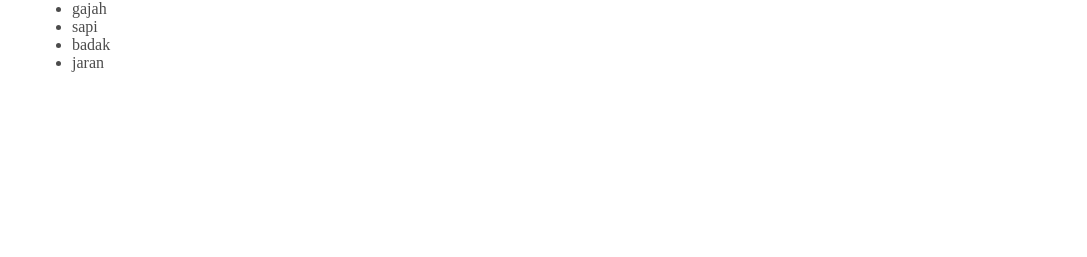
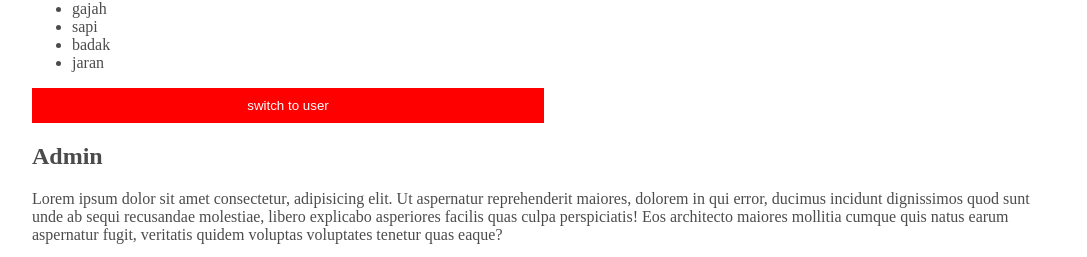
Before and after one commit to zettacamp-muhammad-farhan/farhan_zettacamp_catfish, an Angular app in the folder ohMy/: page / in a window 1280 px wide. Shown: the part 1040-1297 px from the top of the page, without its empty margins (96-1183 px from the left). Before the commit the page ends 1128 px from the top, so only its background shows below. Built offline with nearby package versions, Linux system fonts and the light colour scheme.

Commit message:
add some event binding

```diff
--- a/ohMy/src/app/main/content/content.component.html
+++ b/ohMy/src/app/main/content/content.component.html
@@ -10,3 +10,11 @@
 <ul>
   <li *ngFor="let item of items">{{ item }}</li>
 </ul>
+
+<button class="magicButton" (click)="switchRole()" [innerText]="user === 'user' ? 'switch to admin' : 'switch to user'  "></button>
+
+<app-section *ngIf="user === 'user' else elseBlock " ></app-section>
+<ng-template #elseBlock >
+  <h1>Admin</h1>
+  <p>Lorem ipsum dolor sit amet consectetur, adipisicing elit. Ut aspernatur reprehenderit maiores, dolorem in qui error, ducimus incidunt dignissimos quod sunt unde ab sequi recusandae molestiae, libero explicabo asperiores facilis quas culpa perspiciatis! Eos architecto maiores mollitia cumque quis natus earum aspernatur fugit, veritatis quidem voluptas voluptates tenetur quas eaque?</p>
+</ng-template>
--- a/ohMy/src/app/main/content/content.component.scss
+++ b/ohMy/src/app/main/content/content.component.scss
@@ -40,3 +40,12 @@ button{
 button:hover{
     background-color: rgba(57, 85, 84, 0.488);
 }
+
+.magicButton{
+    border: 0;
+    cursor: pointer;
+    background-color: red;
+    color: white;
+    width: 50%;
+    margin-left: auto; margin-right: auto;
+}
--- a/ohMy/src/app/main/content/content.component.ts
+++ b/ohMy/src/app/main/content/content.component.ts
@@ -6,6 +6,8 @@ import { Component, OnInit } from '@angular/core';
   styleUrls: ['./content.component.scss']
 })
 export class ContentComponent implements OnInit {
+
+  user = 'admin'
 
   items = ['gajah', 'sapi', 'badak', 'jaran']
 
@@ -48,6 +50,14 @@ export class ContentComponent implements OnInit {
     this.items.push(newItem);
   }
 
+  switchRole(){
+    if(this.user=="user"){
+      this.user="admin"
+    } else {
+      this.user="user"
+    }
+  }
+
   ngOnInit(): void {
   }
 
--- a/ohMy/src/app/main/content/list/list.component.ts
+++ b/ohMy/src/app/main/content/list/list.component.ts
@@ -10,6 +10,7 @@ export class ListComponent implements OnInit {
 
   inputData ="input your data ..."
 
+  imgHide = 'https://upload.wikimedia.org/wikipedia/commons/thumb/c/cd/Black_flag.svg/2560px-Black_flag.svg.png'
 
   constructor() { }
 
--- /dev/null
+++ b/ohMy/src/app/main/content/section/section.component.html
@@ -0,0 +1,6 @@
+<div class="field" >
+    <h1>AWESOME DAY WITH RAINY</h1>
+    <p>Lorem ipsum dolor sit, amet consectetur adipisicing elit. Doloribus laboriosam qui fuga sequi! Non sed voluptates laboriosam laudantium. Eos doloremque veritatis tenetur perspiciatis modi cupiditate, autem optio corporis, dolore ratione, iste illum molestiae deserunt aliquam architecto harum expedita! Alias quis suscipit, iste veniam eius officiis quod modi eveniet, ipsa praesentium mollitia commodi debitis sed qui ut exercitationem deleniti dolorem natus blanditiis voluptatibus cupiditate voluptas. Sint veritatis tempora sunt consequuntur quaerat sed doloribus minima nam quae. Odit, rerum animi ipsum, veniam dolorum fugit, corporis voluptates eaque ex dolores suscipit! Nisi rerum commodi dolore corporis expedita corrupti aliquam porro excepturi. Ut, nulla.</p>
+
+    <p>Lorem ipsum dolor sit amet consectetur adipisicing elit. Officiis qui assumenda nulla tenetur atque, eius facere, porro doloribus a voluptatibus nam quam tempore cupiditate vel non obcaecati. Cumque perspiciatis officia minima cupiditate provident odit nobis temporibus quia sed, rem nostrum? Sit voluptates inventore quam veritatis, possimus debitis qui quas doloremque dolorum a voluptatum cum soluta distinctio provident, delectus magni placeat laudantium et neque ullam quod accusantium. Neque ut delectus ea.</p>
+</div>
--- /dev/null
+++ b/ohMy/src/app/main/content/section/section.component.scss
@@ -0,0 +1,10 @@
+.field {
+    background-color: skyblue;
+    color: gray;
+    width: 70%;
+    margin-right: auto; margin-left: auto;
+    padding: 20px;
+}
+h1 {
+    text-align: center;
+}
--- /dev/null
+++ b/ohMy/src/app/main/content/section/section.component.ts
@@ -0,0 +1,15 @@
+import { Component, OnInit } from '@angular/core';
+
+@Component({
+  selector: 'app-section',
+  templateUrl: './section.component.html',
+  styleUrls: ['./section.component.scss']
+})
+export class SectionComponent implements OnInit {
+
+  constructor() { }
+
+  ngOnInit(): void {
+  }
+
+}
--- a/ohMy/src/app/main/main.module.ts
+++ b/ohMy/src/app/main/main.module.ts
@@ -3,7 +3,8 @@ import { CommonModule } from '@angular/common';
 import { ContentComponent } from './content/content.component';
 import { CardComponent } from './content/card/card.component';
 import { ListComponent } from './content/list/list.component';
-import { FormsModule } from '@angular/forms'
+import { FormsModule } from '@angular/forms';
+import { SectionComponent } from './content/section/section.component'
 
 
 
@@ -11,7 +12,8 @@ import { FormsModule } from '@angular/forms'
   declarations: [
     ContentComponent,
     CardComponent,
-    ListComponent
+    ListComponent,
+    SectionComponent
   ],
   imports: [
     CommonModule,
```
Also changed, not shown: 1 other file (tests, documents, lock files or other folders).
